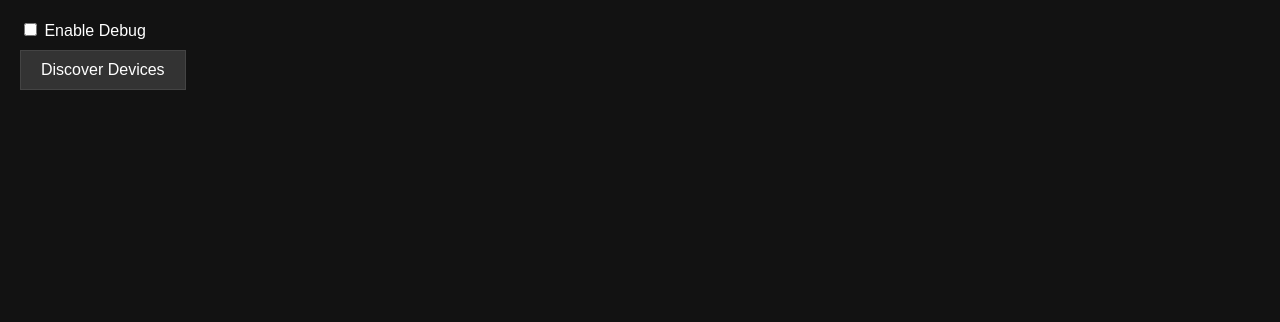
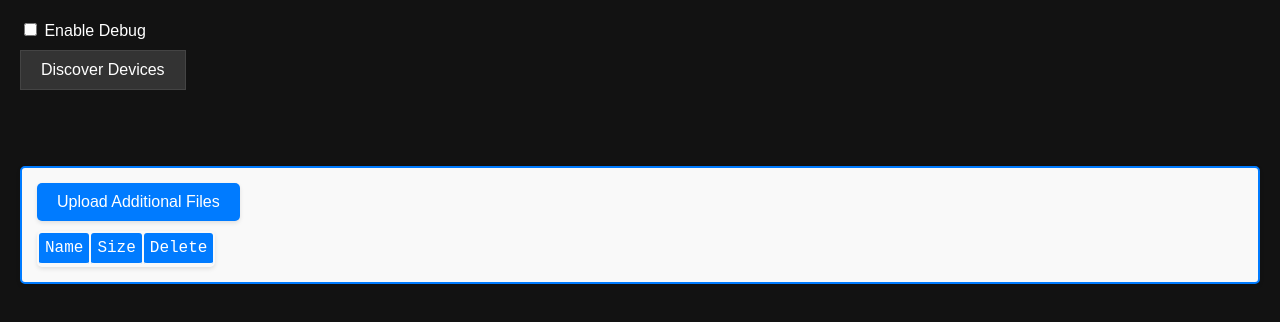
Before and after one commit to SageTechnologies/web-vb, a plain HTML site: page index.html in a window 1280 px wide. Drawn offline with Linux system fonts and the light colour scheme.

Commit message:
adding file handler

```diff
--- /dev/null
+++ b/fileHandler.js
@@ -0,0 +1,171 @@
+document.addEventListener('DOMContentLoaded', function() {
+    // Find all elements that require a file upload instance
+    const uploadElements = document.querySelectorAll('[file-handler-instance]');
+
+    // Iterate through each element and create an upload instance
+    uploadElements.forEach(el => {
+      createFileUploadInstance(el);
+    });
+
+    /**
+     * Function to create a file upload instance.
+     * @param {HTMLElement} container - The container element for the file upload instance.
+     */
+    function createFileUploadInstance(container) {
+      const shouldIncludeUpload = container.getAttribute('file-handler-upload') === 'true';
+
+      container.innerHTML = `
+        ${shouldIncludeUpload ? '<input type="file" class="fileInput" multiple style="display:none;"><button class="custom-upload-button">Upload Additional Files</button>' : ''}
+        <table class="fileTable">
+          <thead>
+            <tr>
+              <th>Name</th>
+              <th>Size</th>
+              <th>Delete</th>
+            </tr>
+          </thead>
+          <tbody class="fileList"></tbody>
+        </table>
+      `;
+
+      const style = document.createElement('style');
+      style.textContent = `
+        .file-handler {
+          border: 2px solid #007bff;
+          padding: 15px;
+          margin: 20px 0;
+          border-radius: 5px;
+          box-shadow: 0 2px 4px rgba(0,0,0,0.1);
+          background-color: #f9f9f9;
+          font-family: "Roboto Mono", monospace, monospace;
+        }
+        .fileTable {
+          width: auto;
+          border-collapse: separate;
+          table-layout: auto;
+          border-radius: 5px;
+          overflow: hidden;
+          box-shadow: 0 2px 4px rgba(0,0,0,0.1);
+        }
+        .fileTable th, .fileTable td {
+          border-bottom: 2px solid #f8f9fa;
+          padding: 6px;
+          text-align: left;
+        }
+        .fileTable th {
+          background-color: #007bff;
+          color: #ffffff;
+          font-weight: 500;
+          border-radius: 3px;
+        }
+        .fileTable tr:nth-child(even) {
+          background-color: #f2f2f2;
+        }
+        .fileTable tr:hover {
+          background-color: #ddd;
+        }
+        .file-info td {
+          text-align: left;
+        }
+        .delete-button {
+          color: #dc3545;
+          cursor: pointer;
+          font-weight: 500;
+        }
+        .delete-button:hover {
+          color: #c0392b;
+        }
+        .custom-upload-button {
+          display: inline-block;
+          padding: 10px 20px;
+          margin-bottom: 10px;
+          font-size: 16px;
+          color: #fff;
+          background-color: #007bff;
+          border: none;
+          border-radius: 5px;
+          cursor: pointer;
+          box-shadow: 0 2px 4px rgba(0,0,0,0.1);
+        }
+        .custom-upload-button:hover {
+          background-color: #0056b3;
+        }
+      `;
+      document.head.appendChild(style);
+
+      if (shouldIncludeUpload) {
+        const fileInput = container.querySelector('.fileInput');
+        const uploadButton = container.querySelector('.custom-upload-button');
+        const fileListDisplay = container.querySelector('.fileList');
+        let storedFiles = [];
+
+        uploadButton.addEventListener('click', function() {
+          fileInput.click();
+        });
+
+        fileInput.addEventListener('change', function(event) {
+          const fileList = event.target.files;
+
+          Array.from(fileList).forEach(file => {
+            const fileObject = {
+              file: file,
+              url: URL.createObjectURL(file)
+            };
+            storedFiles.push(fileObject);
+            displayFile(fileObject);
+          });
+
+          event.target.value = ''; // Reset the file input
+        });
+
+        /**
+         * Function to display a file in the file list.
+         * @param {Object} fileObject - The file object containing the file and its URL.
+         */
+        function displayFile(fileObject) {
+          const listItem = document.createElement('tr');
+          listItem.classList.add('file-info');
+
+          const nameCell = document.createElement('td');
+          const downloadLink = document.createElement('a');
+          downloadLink.href = fileObject.url;
+          downloadLink.download = fileObject.file.name;
+          downloadLink.textContent = fileObject.file.name;
+          nameCell.appendChild(downloadLink);
+
+          const sizeCell = document.createElement('td');
+          sizeCell.textContent = `${(fileObject.file.size / 1024).toFixed(2)} KB`;
+
+          const deleteCell = document.createElement('td');
+          const deleteButton = document.createElement('span');
+          deleteButton.textContent = 'Delete';
+          deleteButton.classList.add('delete-button');
+          deleteButton.addEventListener('click', function() {
+            storedFiles = storedFiles.filter(f => f !== fileObject);
+            URL.revokeObjectURL(fileObject.url); // Revoke the object URL
+            fileListDisplay.removeChild(listItem);
+          });
+          deleteCell.appendChild(deleteButton);
+
+          listItem.appendChild(nameCell);
+          listItem.appendChild(sizeCell);
+          listItem.appendChild(deleteCell);
+          fileListDisplay.appendChild(listItem);
+        }
+
+        /**
+         * Method to add generated files to the file list.
+         * @param {Object} fileObject - The file object to add.
+         */
+        container.addFile = function(fileObject) {
+          storedFiles.push(fileObject);
+          displayFile(fileObject);
+        };
+
+        // Load previously stored files (if any)
+        window.addEventListener('load', function() {
+          storedFiles.forEach(fileObject => displayFile(fileObject));
+        });
+      }
+    }
+  });
--- a/index.html
+++ b/index.html
@@ -17,6 +17,7 @@
             }
         });
     </script>
+    <script src="fileHandler.js" defer></script>
 </head>
 <body>
     <label>
@@ -26,6 +27,10 @@
     <button id="discover-button">Discover Devices</button>
     <ul id="device-list"></ul>
     <div id="status"></div>
+
+    <br><br>
+    <div class="file-handler" file-handler-instance="FH1" file-handler-upload="true"></div>
+
     <script src="bluetooth.js"></script>
     <script src="main.js"></script>
 </body>
```
Also changed, not shown: 1 other file.
